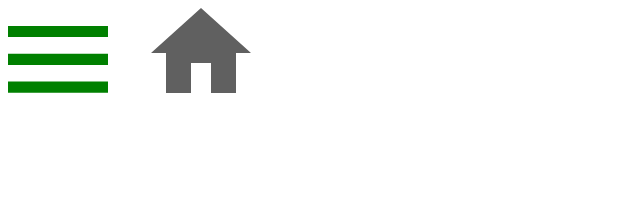
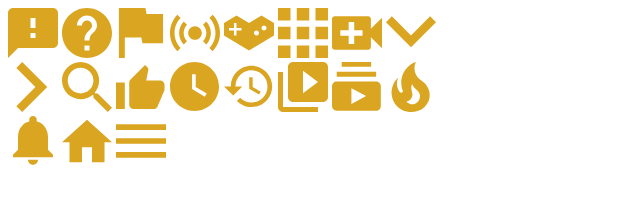
Before and after one commit to Kristaps006/youtube-side, a plain HTML site: page index.html in a window 1280 px wide. Shown: the whole page, without its empty margins (0-640 px from the left). Drawn offline with Linux system fonts and the light colour scheme.

Commit message:
Homework

```diff
--- a/index.html
+++ b/index.html
@@ -8,18 +8,69 @@
     <link rel="stylesheet" href="style.css" />
   </head>
   <body>
-   <svg style="width:100px" viewBox="0 0 18 12" xmlns="http://www.w3.org/2000/svg" fill="green">
-      <path d="M0 12H18V10H0V12ZM0 7H18V5H0V7ZM0 0V2H18V0H0Z" fill="inherit" />
+    <svg width="20" height="20" viewBox="0 0 20 20"  xmlns="http://www.w3.org/2000/svg">
+      <path d="M18 0H2C0.9 0 0.00999999 0.9 0.00999999 2L0 20L4 16H18C19.1 16 20 15.1 20 14V2C20 0.9 19.1 0 18 0ZM11 12H9V10H11V12ZM11 8H9V4H11V8Z" fill="#inherit"/>
     </svg>
-    <svg width="14" height="18" viewBox="0 0 14 18" fill="none" xmlns="http://www.w3.org/2000/svg">
-      <path d="M12.421 8.2C12.191 7.9 11.921 7.64 11.661 7.38C11.011 6.78 10.261 6.35 9.63096 5.72C8.17096 4.26 7.85096 1.85 8.78096 0C7.88096 0.23 7.03096 0.75 6.33096 1.32C3.79096 3.4 2.79096 7.07 3.99096 10.22C4.03096 10.32 4.07096 10.42 4.07096 10.55C4.07096 10.77 3.92096 10.97 3.72096 11.05C3.50096 11.15 3.26096 11.09 3.08096 10.93C3.02096 10.88 2.98096 10.83 2.93096 10.76C1.83096 9.33 1.65096 7.28 2.40096 5.64C0.760959 7 -0.109041 9.3 0.0109586 11.47C0.0509586 11.97 0.110959 12.47 0.280959 12.97C0.420959 13.57 0.680959 14.17 1.00096 14.7C2.04096 16.43 3.87096 17.67 5.84096 17.92C7.94096 18.19 10.191 17.8 11.801 16.32C13.601 14.66 14.251 12.02 13.301 9.72L13.171 9.46C12.971 9.01 12.701 8.59 12.391 8.21L12.421 8.2ZM9.32096 14.5C9.04096 14.74 8.59096 15 8.24096 15.1C7.14096 15.48 6.04096 14.94 5.36096 14.28C6.56096 14 7.26096 13.12 7.46096 12.23C7.63096 11.43 7.32096 10.77 7.19096 10C7.07096 9.26 7.09096 8.63 7.39096 7.94C7.54096 8.32 7.74096 8.7 7.97096 9C8.73096 10 9.92096 10.44 10.171 11.8C10.211 11.94 10.231 12.08 10.231 12.23C10.261 13.05 9.91096 13.95 9.31096 14.49L9.32096 14.5Z" fill="#inherit"/>
+    <svg width="20" height="20" viewBox="0 0 20 20"  xmlns="http://www.w3.org/2000/svg">
+      <path d="M10 0C4.48 0 0 4.48 0 10C0 15.52 4.48 20 10 20C15.52 20 20 15.52 20 10C20 4.48 15.52 0 10 0ZM11 17H9V15H11V17ZM13.07 9.25L12.17 10.17C11.45 10.9 11 11.5 11 13H9V12.5C9 11.4 9.45 10.4 10.17 9.67L11.41 8.41C11.78 8.05 12 7.55 12 7C12 5.9 11.1 5 10 5C8.9 5 8 5.9 8 7H6C6 4.79 7.79 3 10 3C12.21 3 14 4.79 14 7C14 7.88 13.64 8.68 13.07 9.25Z" fill="#inherit"/>
+    </svg>
+    <svg width="15" height="17" viewBox="0 0 15 17"  xmlns="http://www.w3.org/2000/svg">
+      <path d="M9.4 2L9 0H0V17H2V10H7.6L8 12H15V2H9.4Z" fill="#inherit"/>
+    </svg>
+
+    </svg>
+    <svg width="22" height="16" viewBox="0 0 22 16"  xmlns="http://www.w3.org/2000/svg">
+        <path fill-rule="evenodd" clip-rule="evenodd" d="M14.53 4.36L15.94 2.91C17.21 4.21 17.99 6.02 17.99 8C17.99 9.98 17.21 11.78 15.94 13.09L14.53 11.64C15.43 10.71 15.99 9.42 15.99 8C15.99 6.58 15.43 5.3 14.53 4.36ZM17.36 1.45L18.77 0C20.77 2.05 22 4.88 22 8.01C22 11.13 20.77 13.96 18.76 16L17.36 14.55C18.99 12.89 20 10.58 20 8.01C20 5.44 18.98 3.13 17.36 1.45ZM4.01 8C4.01 6.01 4.79 4.21 6.06 2.91L7.47 4.36C6.57 5.29 6.01 6.58 6.01 8C6.01 9.42 6.57 10.7 7.47 11.64L6.06 13.09C4.79 11.79 4.01 9.99 4.01 8ZM3.24 0L4.64 1.45C3.01 3.11 2 5.42 2 7.99C2 10.56 3.02 12.87 4.64 14.55L3.23 16C1.23 13.95 0 11.12 0 7.99C0 4.87 1.23 2.04 3.24 0ZM14 8C14 9.65685 12.6569 11 11 11C9.34315 11 8 9.65685 8 8C8 6.34315 9.34315 5 11 5C12.6569 5 14 6.34315 14 8Z" fill="#inherit"/>
       </svg>
-      <svg width="17" height="17" viewBox="0 0 17 17" fill="none" xmlns="http://www.w3.org/2000/svg">
-        <path d="M15 5H1.6V3.3H15V5ZM13.3 0H3.3V1.6H13.3V0ZM16.6 8.3V15C16.6 16 15.9 16.6 15 16.6H1.6C0.6 16.6 0 15.9 0 15V8.3C0 7.3 0.7 6.6 1.6 6.6H15C16 6.6 16.6 7.4 16.6 8.3ZM11.6 11.6L6.6 8.9V14.3L11.6 11.6Z" fill="inherit"/>
+      <svg width="20" height="14" viewBox="0 0 20 14"  xmlns="http://www.w3.org/2000/svg">
+          <path fill-rule="evenodd" clip-rule="evenodd" d="M20 8V3L15 0L10 3L5 0L0 3V8L10 14L20 8ZM7 6H5V8H4V6H2V5H4V3H5V5H7V6ZM13 8C12.45 8 12 7.55 12 7C12 6.45 12.45 6 13 6C13.55 6 14 6.45 14 7C14 7.55 13.55 8 13 8ZM16 6C15.45 6 15 5.55 15 5C15 4.45 15.45 4 16 4C16.55 4 17 4.45 17 5C17 5.55 16.55 6 16 6Z" fill="#inherit"/>
+      </svg>
+
         </svg>
-
-
-    <img src="home.svg" alt="" />
+        <svg width="16" height="16" viewBox="0 0 16 16"  xmlns="http://www.w3.org/2000/svg">
+          <path d="M0 4H4V0H0V4ZM6 16H10V12H6V16ZM0 16H4V12H0V16ZM0 10H4V6H0V10ZM6 10H10V6H6V10ZM12 0V4H16V0H12ZM6 4H10V0H6V4ZM12 10H16V6H12V10ZM12 16H16V12H12V16Z" fill="#inherit"/>
+        </svg>
+        <svg width="18" height="12" viewBox="0 0 18 12"  xmlns="http://www.w3.org/2000/svg">
+          <path d="M14 4.5V1C14 0.45 13.55 0 13 0H1C0.45 0 0 0.45 0 1V11C0 11.55 0.45 12 1 12H13C13.55 12 14 11.55 14 11V7.5L18 11.5V0.5L14 4.5ZM11 7H8V10H6V7H3V5H6V2H8V5H11V7Z" fill="#inherit"/>
+        </svg>
+        <svg width="12" height="8" viewBox="0 0 12 8"  xmlns="http://www.w3.org/2000/svg">
+          <path d="M10.59 0L6 4.58L1.41 0L0 1.41L6 7.41L12 1.41L10.59 0Z" fill="#inherit"/>
+        </svg>
+      </br>
+        <svg width="8" height="12" viewBox="0 0 8 12"  xmlns="http://www.w3.org/2000/svg">
+          <path d="M1.41 0L0 1.41L4.58 6L0 10.59L1.41 12L7.41 6L1.41 0Z" fill="#inherit"/>
+        </svg>
+        <svg width="15" height="15" viewBox="0 0 15 15"  xmlns="http://www.w3.org/2000/svg">
+          <path d="M10.7204 9.43396H10.0429L9.80274 9.2024C10.6432 8.2247 11.1492 6.9554 11.1492 5.57461C11.1492 2.49571 8.65352 0 5.57461 0C2.49571 0 0 2.49571 0 5.57461C0 8.65352 2.49571 11.1492 5.57461 11.1492C6.9554 11.1492 8.2247 10.6432 9.2024 9.80274L9.43396 10.0429V10.7204L13.7221 15L15 13.7221L10.7204 9.43396ZM5.57461 9.43396C3.43911 9.43396 1.71527 7.71012 1.71527 5.57461C1.71527 3.43911 3.43911 1.71527 5.57461 1.71527C7.71012 1.71527 9.43396 3.43911 9.43396 5.57461C9.43396 7.71012 7.71012 9.43396 5.57461 9.43396Z" fill="#inherit"/>
+        </svg>
+        <svg width="17" height="15" viewBox="0 0 17 15"  xmlns="http://www.w3.org/2000/svg">
+          <path d="M0 15H3V6H0V15ZM16.5 6.75C16.5 5.92 15.82 5.25 15 5.25H10.27L10.97 1.82L11 1.58C11 1.28 10.87 0.98 10.67 0.78L9.87 0L4.95 4.95C4.65 5.21 4.5 5.59 4.5 6V13.5C4.5 14.32 5.17 15 6 15H12.75C13.37 15 13.9 14.62 14.13 14.1L16.4 8.8C16.46 8.62 16.5 8.44 16.5 8.25V6.75Z" fill="#inherit"/>
+        </svg>
+        <svg width="17" height="17" viewBox="0 0 17 17"  xmlns="http://www.w3.org/2000/svg">
+          <path d="M8.33 0C3.75 0 0 3.75 0 8.33C0 12.91 3.75 16.66 8.33 16.66C12.91 16.66 16.66 12.91 16.66 8.33C16.66 3.75 12.91 0 8.33 0ZM11.83 11.83L7.5 9.16V4.16H8.75V8.5L12.5 10.75L11.83 11.83Z" fill="#inherit"/>
+        </svg>
+        <svg width="20" height="17" viewBox="0 0 20 17"  xmlns="http://www.w3.org/2000/svg">
+          <path d="M10.98 0C6.43 0 2.75 3.7 2.75 8.25H0L3.57 11.82L3.61 11.95L7.31 8.25H4.58C4.58 4.71 7.45 1.83 11 1.83C14.54 1.83 17.4 4.71 17.4 8.25C17.4 11.79 14.54 14.67 11 14.67C9.22 14.67 7.62 13.94 6.46 12.77L5.16 14.07C6.66 15.57 8.71 16.5 10.99 16.5C15.57 16.5 19.27 12.8 19.27 8.25C19.27 3.69 15.57 0 11.01 0H10.98ZM10.08 4.58V9.18L14 11.48L14.66 10.38L11.46 8.48V4.58H10.08Z" fill="#inherit"/>
+        </svg>
+        <svg width="20" height="20" viewBox="0 0 20 20"  xmlns="http://www.w3.org/2000/svg">
+          <path d="M2 4H0V18C0 19.1 0.9 20 2 20H16V18H2V4ZM18 0H6C4.9 0 4 0.9 4 2V14C4 15.1 4.9 16 6 16H18C19.1 16 20 15.1 20 14V2C20 0.9 19.1 0 18 0ZM10 12.5V3.5L16 8L10 12.5Z" fill="#inherit"/>
+        </svg>
+        <svg width="17" height="17" viewBox="0 0 17 17"  xmlns="http://www.w3.org/2000/svg">
+          <path d="M15 5H1.6V3.3H15V5ZM13.3 0H3.3V1.6H13.3V0ZM16.6 8.3V15C16.6 16 15.9 16.6 15 16.6H1.6C0.6 16.6 0 15.9 0 15V8.3C0 7.3 0.7 6.6 1.6 6.6H15C16 6.6 16.6 7.4 16.6 8.3ZM11.6 11.6L6.6 8.9V14.3L11.6 11.6Z" fill="#inherit"/>
+        </svg>
+        <svg width="14" height="18" viewBox="0 0 14 18"  xmlns="http://www.w3.org/2000/svg">
+          <path d="M12.421 8.2C12.191 7.9 11.921 7.64 11.661 7.38C11.011 6.78 10.261 6.35 9.63096 5.72C8.17096 4.26 7.85096 1.85 8.78096 0C7.88096 0.23 7.03096 0.75 6.33096 1.32C3.79096 3.4 2.79096 7.07 3.99096 10.22C4.03096 10.32 4.07096 10.42 4.07096 10.55C4.07096 10.77 3.92096 10.97 3.72096 11.05C3.50096 11.15 3.26096 11.09 3.08096 10.93C3.02096 10.88 2.98096 10.83 2.93096 10.76C1.83096 9.33 1.65096 7.28 2.40096 5.64C0.760959 7 -0.109041 9.3 0.0109586 11.47C0.0509586 11.97 0.110959 12.47 0.280959 12.97C0.420959 13.57 0.680959 14.17 1.00096 14.7C2.04096 16.43 3.87096 17.67 5.84096 17.92C7.94096 18.19 10.191 17.8 11.801 16.32C13.601 14.66 14.251 12.02 13.301 9.72L13.171 9.46C12.971 9.01 12.701 8.59 12.391 8.21L12.421 8.2ZM9.32096 14.5C9.04096 14.74 8.59096 15 8.24096 15.1C7.14096 15.48 6.04096 14.94 5.36096 14.28C6.56096 14 7.26096 13.12 7.46096 12.23C7.63096 11.43 7.32096 10.77 7.19096 10C7.07096 9.26 7.09096 8.63 7.39096 7.94C7.54096 8.32 7.74096 8.7 7.97096 9C8.73096 10 9.92096 10.44 10.171 11.8C10.211 11.94 10.231 12.08 10.231 12.23C10.261 13.05 9.91096 13.95 9.31096 14.49L9.32096 14.5Z" fill="#inherit"/>
+        </svg>
+      </br>
+        <svg width="16" height="20" viewBox="0 0 16 20"  xmlns="http://www.w3.org/2000/svg">
+          <path d="M8 19.5C9.1 19.5 10 18.6 10 17.5H6C6 18.6 6.9 19.5 8 19.5ZM14 13.5V8.5C14 5.43 12.36 2.86 9.5 2.18V1.5C9.5 0.67 8.83 0 8 0C7.17 0 6.5 0.67 6.5 1.5V2.18C3.63 2.86 2 5.42 2 8.5V13.5L0 15.5V16.5H16V15.5L14 13.5Z" fill="#inherit"/>
+        </svg>
+        <svg width="20" height="17" viewBox="0 0 20 17"  xmlns="http://www.w3.org/2000/svg">
+          <path d="M8 17V11H12V17H17V9H20L10 0L0 9H3V17" fill="#inherit"/>
+        </svg>
+        <svg width="18" height="12" viewBox="0 0 18 12"  xmlns="http://www.w3.org/2000/svg">
+          <path d="M0 12H18V10H0V12ZM0 7H18V5H0V7ZM0 0V2H18V0H0Z" fill="#inherit"/>
+        </svg>
 
   </body>
 </html>
--- a/style.css
+++ b/style.css
@@ -0,0 +1,11 @@
+svg {
+    fill: goldenrod;
+    width:50px;
+    height:50px;
+}
+
+svg:hover {
+    fill:green;
+    width:70px;
+    height:70px;
+}
```
